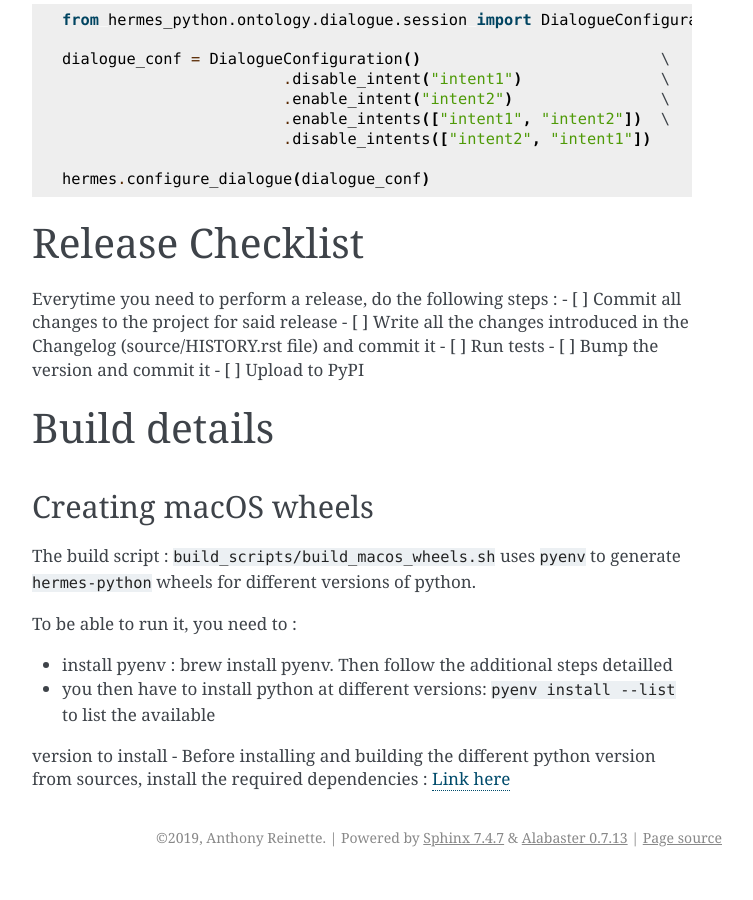
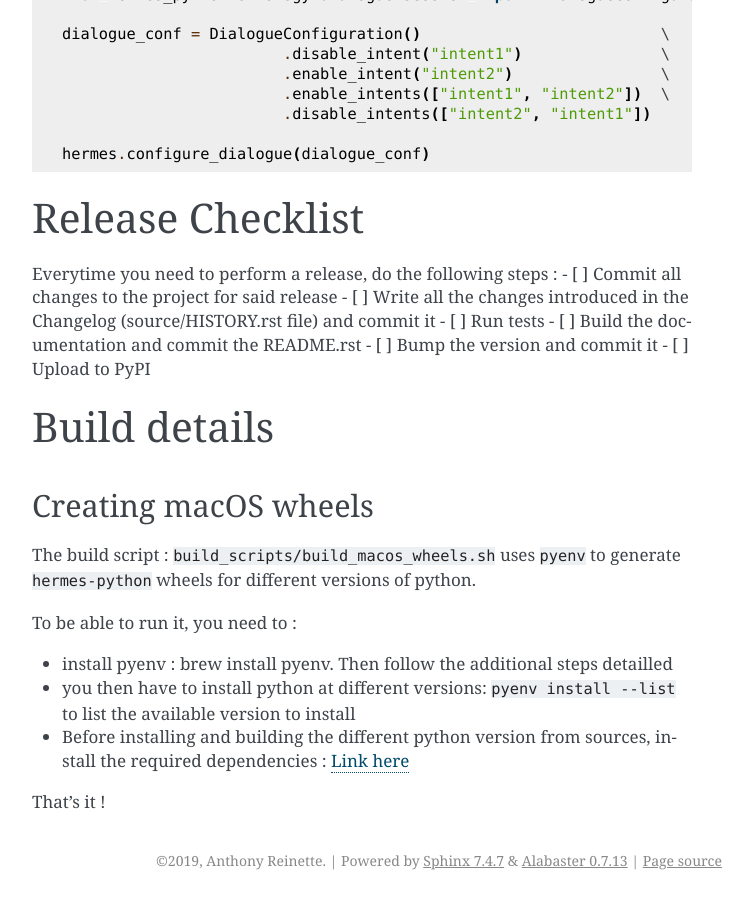
Before and after one commit to snipsco/hermes-protocol, a Sphinx documentation site: the page built from platforms/hermes-python/documentation/source/README.rst, in a window 1280 px wide and 900 px high, scrolled down 6290 px. Shown: the whole window, without its empty margins (388-1141 px from the left). Built offline with Sphinx 7.4.7, drawn with Linux system fonts in a browser that asks for light colours; before the commit the page ends 7167 px from its top, so only the background shows below that; some of the changed text lies outside the part shown.

Commit message:
updating documentation

```diff
--- a/platforms/hermes-python/documentation/source/README.rst
+++ b/platforms/hermes-python/documentation/source/README.rst
@@ -1,15 +1,5 @@
 Hermes Python
 =============
-
-.. image:: https://travis-ci.org/snipsco/hermes-protocol.svg
-    :target: https://travis-ci.org/snipsco/hermes-protocol
-
-.. image:: https://badge.fury.io/py/hermes-python.svg
-    :target: https://pypi.org/project/hermes-python/
-
-.. image:: https://img.shields.io/pypi/dm/hermes-python.svg
-    :target: https://pypi.org/project/hermes-python/
-
 .. include:: about.rst
 
 .. include:: requirements.rst
@@ -25,6 +15,7 @@
 - [ ] Commit all changes to the project for said release
 - [ ] Write all the changes introduced in the Changelog (source/HISTORY.rst file) and commit it
 - [ ] Run tests
+- [ ] Build the documentation and commit the README.rst
 - [ ] Bump the version and commit it
 - [ ] Upload to PyPI
 
@@ -40,7 +31,7 @@
 To be able to run it, you need to :
 
 - install pyenv : brew install pyenv. Then follow the additional steps detailled
-- you then have to install python at different versions:  ``pyenv install --list`` to list the available
-version to install
-- Before installing and building the different python version from sources, install the required dependencies :
-`Link here <https://github.com/pyenv/pyenv/wiki />`_
+- you then have to install python at different versions:  ``pyenv install --list`` to list the available version to install
+- Before installing and building the different python version from sources, install the required dependencies : `Link here <https://github.com/pyenv/pyenv/wiki />`_
+
+That's it !
--- a/platforms/hermes-python/documentation/source/tutorial.rst
+++ b/platforms/hermes-python/documentation/source/tutorial.rst
@@ -31,7 +31,7 @@
 Handling the ``IntentMessage`` object
 -------------------------------------
 
-In the previous example, we registered a callback that had this signature::
+In the previous example, we registered a callback that had this signature.  ::
 
     subscribe_intent_callback(hermes, intent_message)
 
```
